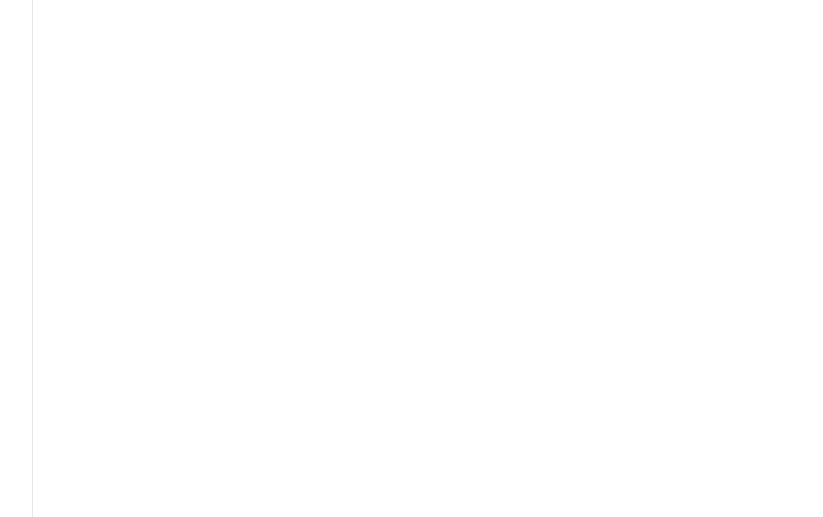
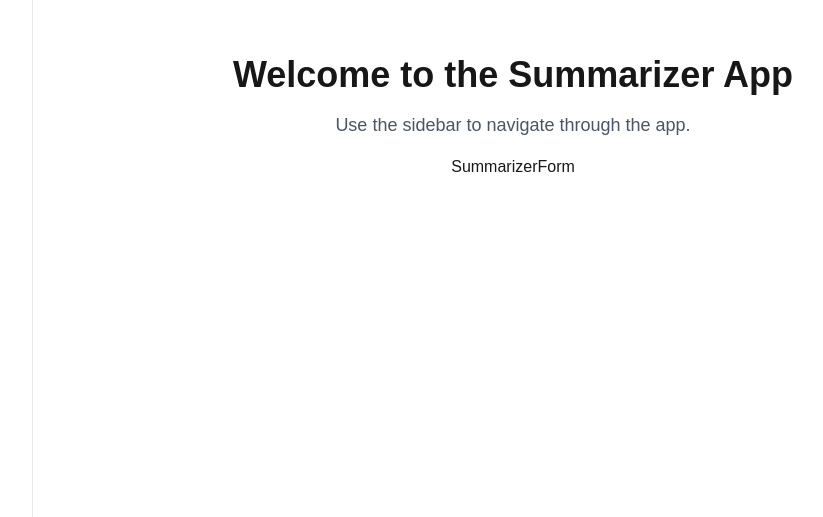
Before and after one commit to YounessBrunno/Cognizant-simple-app, a Next.js app: page / in a window 1280 px wide. Shown: the part 283-800 px from the top of the page, without its empty margins (127-950 px from the left). Built offline with nearby package versions, Linux system fonts and the light colour scheme.

Commit message:
feat: update SummarizerLayout and SummarizerSideBar styles, add SummarizerForm component

```diff
--- a/app/(home)/_components/SummarizerLayout.jsx
+++ b/app/(home)/_components/SummarizerLayout.jsx
@@ -4,7 +4,7 @@ export default function SummarizerLayout({ children }) {
   return (
     <>
       <SummarizerSideBar />
-      <main>
+      <main className="min-h-screen flex flex-col items-center justify-center gap-4 p-4">
         {children}
       </main>
     </>
--- a/app/(home)/_components/SummarizerSideBar.jsx
+++ b/app/(home)/_components/SummarizerSideBar.jsx
@@ -4,7 +4,6 @@ function SummarizerSideBar() {
   return (
     <aside className="fixed top-0 left-0 flex flex-col items-center justify-between gap-2 w-40 py-2 pb-3 h-screen border-r border-gray-200">
 
-
     </aside>
   )
 }
--- a/app/(home)/page.js
+++ b/app/(home)/page.js
@@ -1,8 +1,10 @@
-
+import SummarizerForm from "@/features/summarizer/components/SummarizerForm";
 export default function Home() {
   return (
     <>
-
+      <h1 className="text-4xl font-bold">Welcome to the Summarizer App</h1>
+      <p className="text-lg text-gray-600">Use the sidebar to navigate through the app.</p>
+      <SummarizerForm />
     </>
   );
 }
--- a/features/summarizer/components/SummarizerForm.jsx
+++ b/features/summarizer/components/SummarizerForm.jsx
@@ -0,0 +1,6 @@
+
+export default function SummarizerForm() {
+  return (
+    <div>SummarizerForm</div>
+  )
+}
```
Also changed, not shown: public/assets/logos/cogniazantLogo.svg (added).
